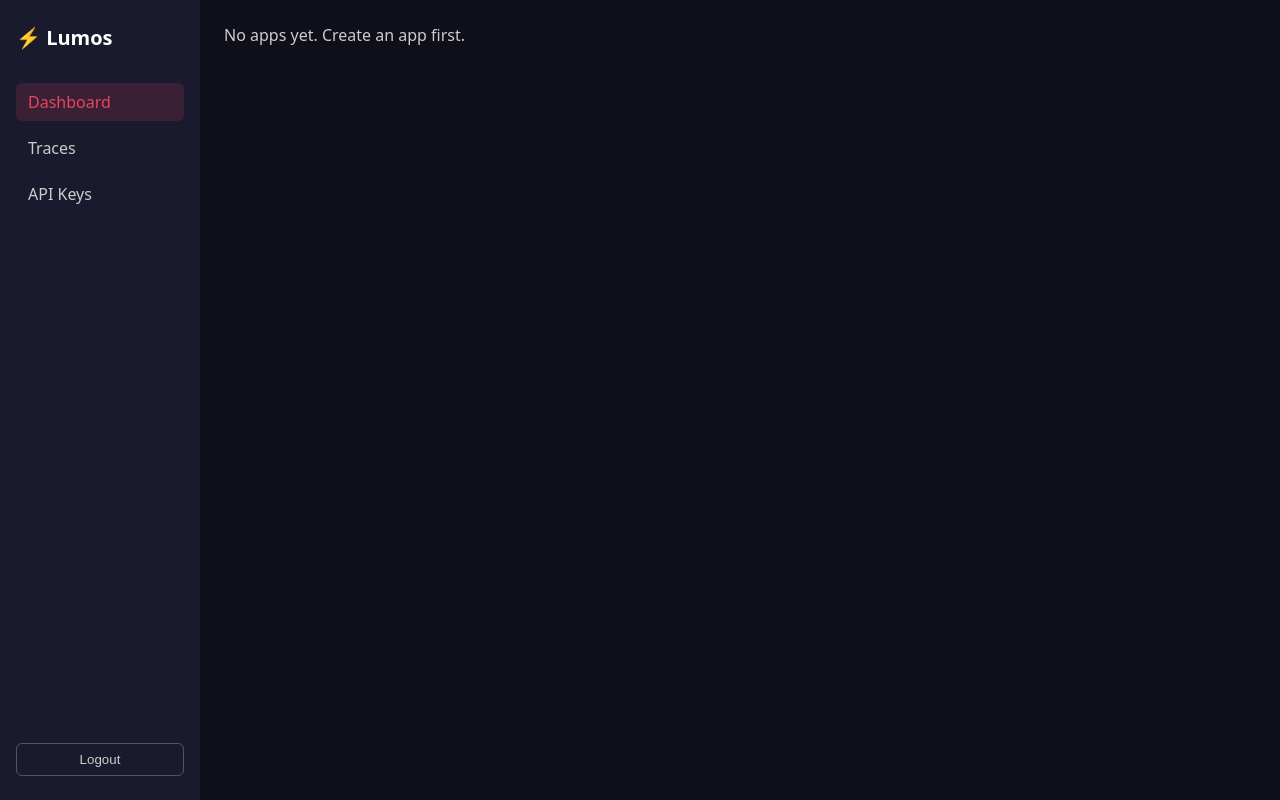
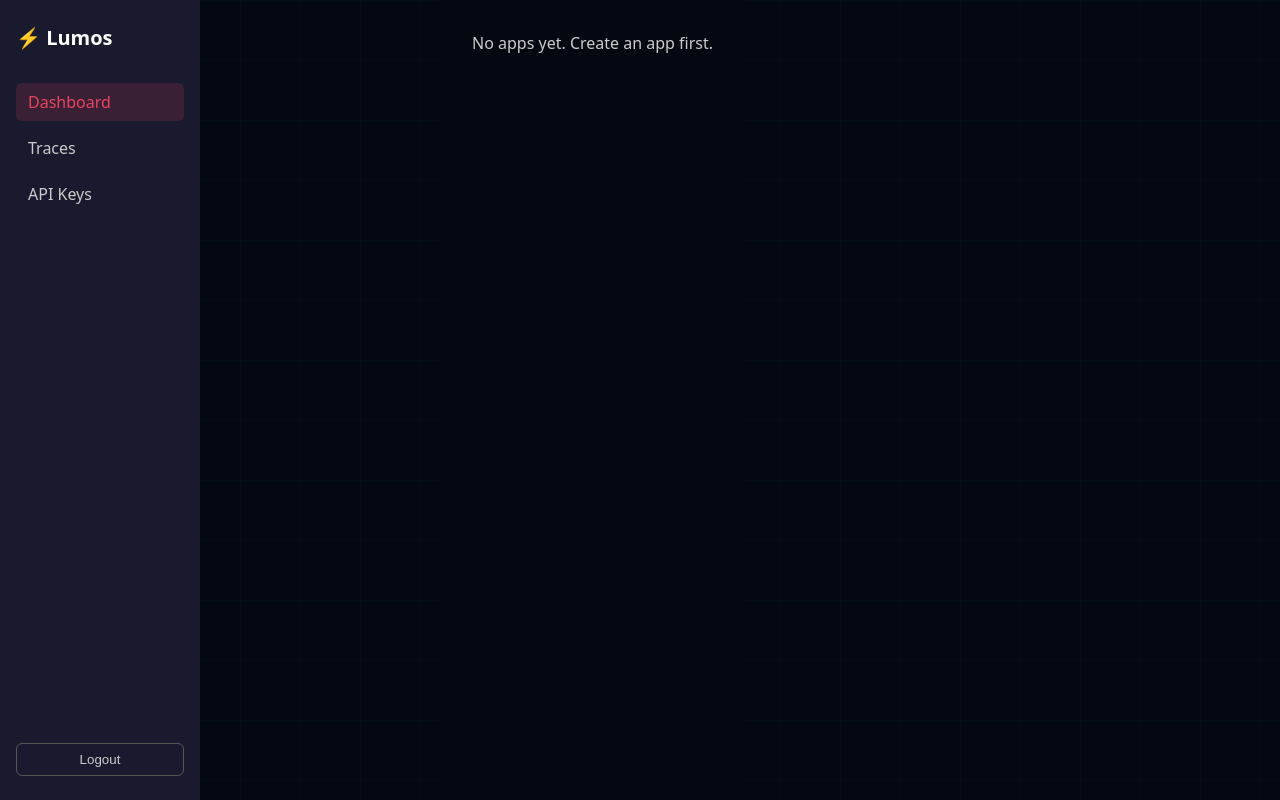
Before and after one commit to Tura2/LumosSDK, a React (Vite) app in the folder portal/: page / in a window 1280 px wide. Built offline with nearby package versions, Linux system fonts and the light colour scheme; no server answers; sample sign-in values are in the browser's storage; the HTML template or start-up script is replaced by a standard one.

Commit message:
feat(portal): global dark theme + fixed sidebar layout

```diff
--- a/portal/src/App.tsx
+++ b/portal/src/App.tsx
@@ -10,9 +10,18 @@ function PrivateLayout({ children }: { children: React.ReactNode }) {
   const token = localStorage.getItem('lumos_token');
   if (!token) return <Navigate to="/login" replace />;
   return (
-    <div style={{ display: 'flex', height: '100vh' }}>
+    <div style={{ display: 'flex', minHeight: '100vh' }}>
       <NavBar />
-      <main style={{ flex: 1, overflowY: 'auto', padding: 24 }}>{children}</main>
+      <main style={{
+        marginLeft: 240,
+        flex: 1,
+        overflowY: 'auto',
+        padding: 32,
+        minHeight: '100vh',
+        background: '#040810',
+      }}>
+        {children}
+      </main>
     </div>
   );
 }
--- a/portal/src/index.css
+++ b/portal/src/index.css
@@ -1,3 +1,31 @@
 * { box-sizing: border-box; margin: 0; padding: 0; }
-body { font-family: system-ui, sans-serif; background: #0f0f1a; color: #e0e0e0; }
-#root { height: 100vh; display: flex; flex-direction: column; }
+
+body {
+  font-family: system-ui, sans-serif;
+  background: #040810;
+  color: #E8F2FF;
+}
+
+body::before {
+  content: '';
+  position: fixed;
+  inset: 0;
+  background-image:
+    linear-gradient(rgba(0, 212, 255, 0.03) 1px, transparent 1px),
+    linear-gradient(90deg, rgba(0, 212, 255, 0.03) 1px, transparent 1px);
+  background-size: 60px 60px;
+  pointer-events: none;
+  z-index: 0;
+}
+
+#root {
+  min-height: 100vh;
+  display: flex;
+  position: relative;
+  z-index: 1;
+}
+
+::-webkit-scrollbar { width: 8px; }
+::-webkit-scrollbar-track { background: #070D1C; }
+::-webkit-scrollbar-thumb { background: #2E3D54; border-radius: 4px; }
+::-webkit-scrollbar-thumb:hover { background: #00D4FF; }
```
